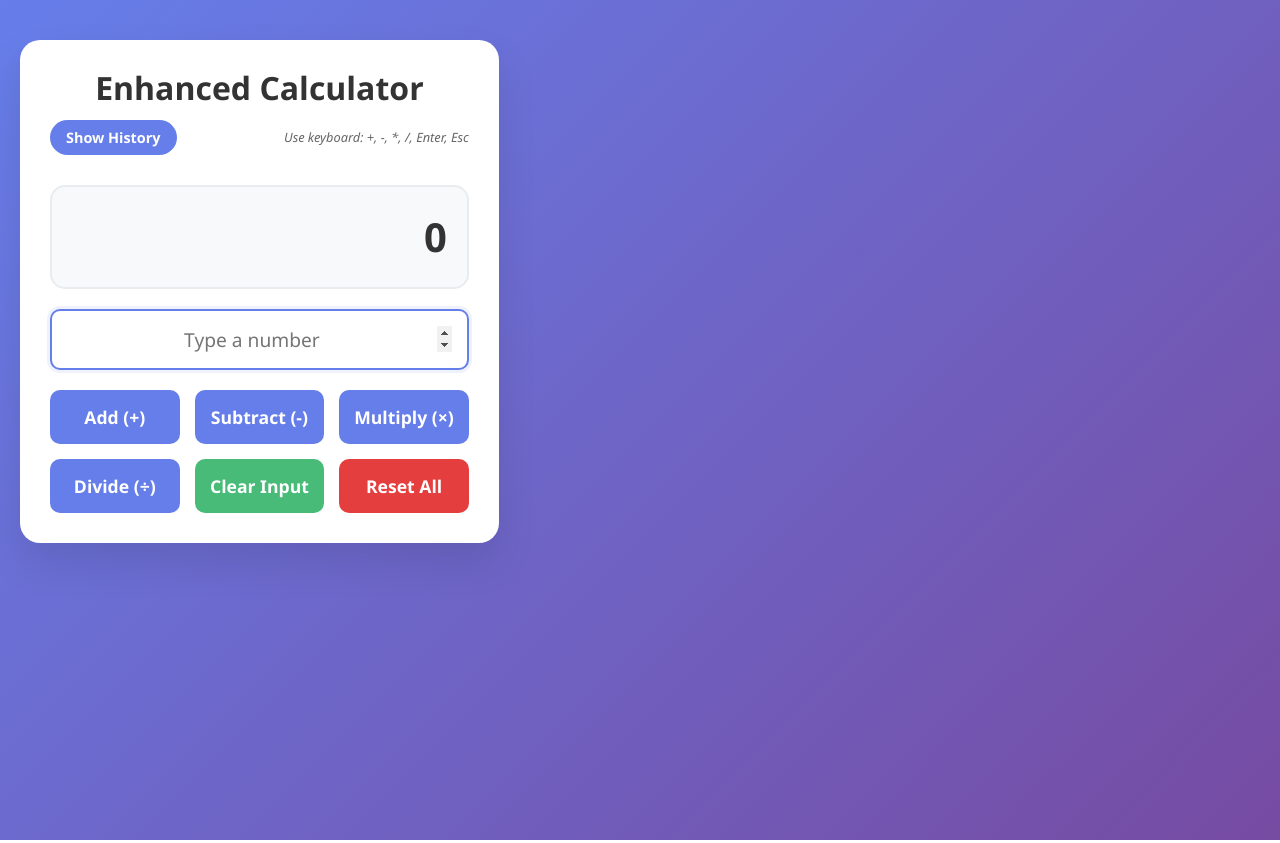
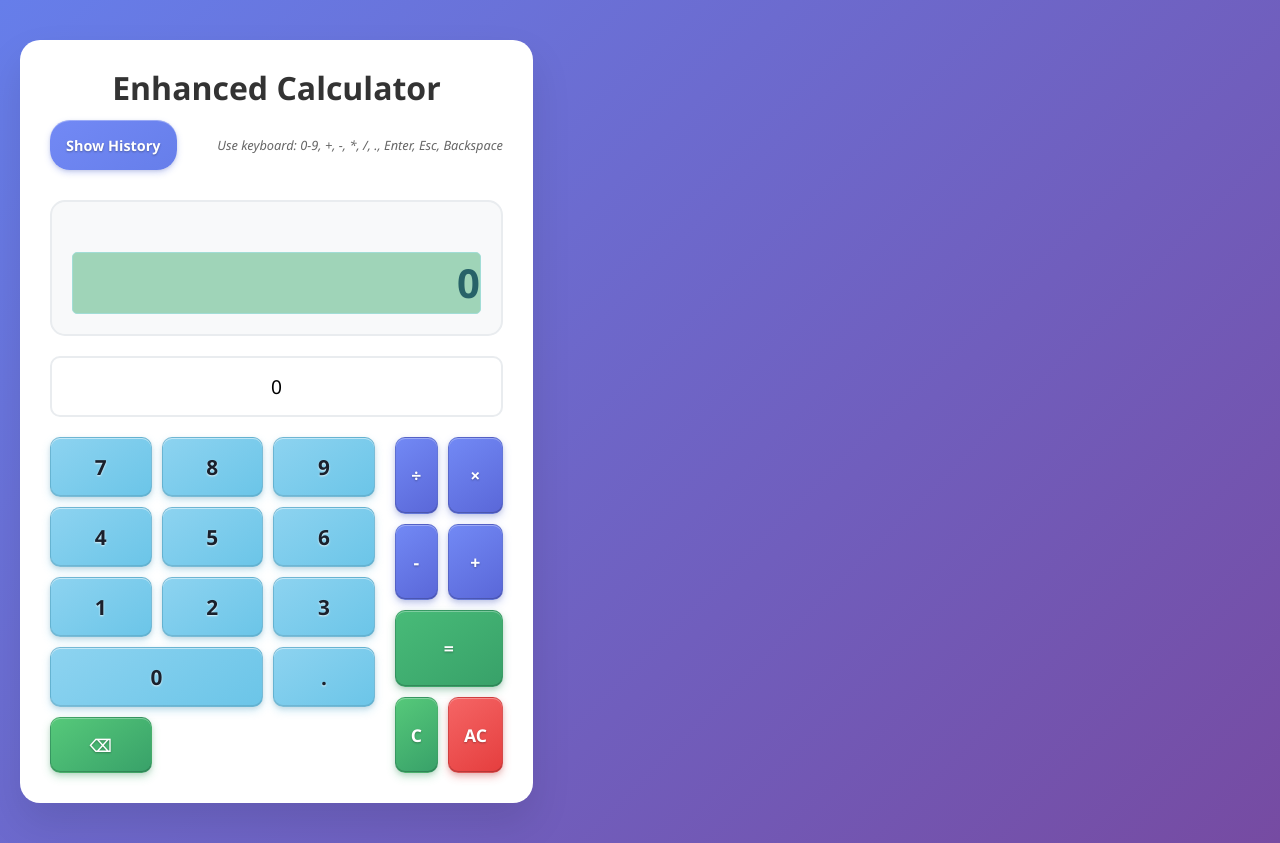
Before and after one commit to marlonmunoz/calculator_project, a React (Vite) app in the folder 50CALC/: page / in a window 1280 px wide. Built offline with nearby package versions, Linux system fonts and the light colour scheme.

Commit message:
layout and functionality changed, also display history is more clear

```diff
--- a/50CALC/src/App.css
+++ b/50CALC/src/App.css
@@ -59,19 +59,33 @@ body {
 }
 
 .history-toggle {
-  background: #667eea;
+  background: linear-gradient(145deg, #7289f5, #667eea);
   color: white;
   border: none;
   padding: 8px 16px;
   border-radius: 20px;
   cursor: pointer;
   font-size: 0.9rem;
-  transition: all 0.3s ease;
+  transition: all 0.2s ease;
+  text-shadow: 0 1px 2px rgba(0,0,0,0.3);
+  box-shadow:
+    0 3px 6px rgba(102, 126, 234, 0.3),
+    0 1px 3px rgba(0,0,0,0.1),
+    inset 0 1px 0 rgba(255,255,255,0.3);
 }
 
 .history-toggle:hover {
-  background: #5a67d8;
+  background: linear-gradient(145deg, #8095f7, #7289f5);
   transform: translateY(-2px);
+  box-shadow:
+    0 4px 8px rgba(102, 126, 234, 0.4),
+    0 2px 4px rgba(0,0,0,0.15),
+    inset 0 1px 0 rgba(255,255,255,0.4);
+}
+
+.history-toggle:active {
+  background: linear-gradient(145deg, #667eea, #5a67d8);
+  transform: translateY(0px);
 }
 
 .display {
@@ -86,7 +100,10 @@ body {
 .result {
   font-size: 2.5rem;
   font-weight: bold;
-  color: #333;
+  color: #276268;
+  background-color: #9fd4b8;
+  border-radius: 5px;
+  border: 1px solid rgb(161, 221, 214);
   margin: 0;
   min-height: 50px;
   display: flex;
@@ -111,6 +128,24 @@ body {
   box-shadow: 0 0 0 3px rgba(102, 126, 234, 0.1);
 }
 
+.calculator-grid {
+  display: grid;
+  grid-template-columns: 3fr 1fr;
+  gap: 20px;
+}
+
+.number-grid {
+  display: grid;
+  grid-template-columns: repeat(3, 1fr);
+  gap: 10px;
+}
+
+.operations-grid {
+  display: grid;
+  grid-template-columns: 1fr;
+  gap: 10px;
+}
+
 .button-grid {
   display: grid;
   grid-template-columns: repeat(3, 1fr);
@@ -123,39 +158,140 @@ button {
   border: none;
   border-radius: 10px;
   cursor: pointer;
-  transition: all 0.3s ease;
+  transition: all 0.2s ease;
   font-weight: 600;
+  min-height: 50px;
+  box-shadow:
+    0 4px 8px rgba(0,0,0,0.15),
+    0 2px 4px rgba(0,0,0,0.1),
+    inset 0 1px 0 rgba(255,255,255,0.3);
+  border: 1px solid rgba(0,0,0,0.1);
+  position: relative;
+}
+
+button:hover {
+  transform: translateY(-1px);
+  box-shadow:
+    0 6px 12px rgba(0,0,0,0.2),
+    0 3px 6px rgba(0,0,0,0.15),
+    inset 0 1px 0 rgba(255,255,255,0.4);
+}
+
+button:active {
+  transform: translateY(1px);
+  box-shadow:
+    0 2px 4px rgba(0,0,0,0.2),
+    0 1px 2px rgba(0,0,0,0.15),
+    inset 0 1px 3px rgba(0,0,0,0.2);
+}
+
+.number {
+  background: linear-gradient(145deg, #8dd3f0, #6bc5e8);
+  color: #1a202c;
+  border: 1px solid rgba(0,0,0,0.1);
+  font-size: 1.3rem;
+  font-weight: 700;
+  text-shadow: 0 1px 2px rgba(255,255,255,0.8);
+  box-shadow:
+    0 4px 8px rgba(107, 197, 232, 0.3),
+    0 2px 4px rgba(0,0,0,0.1),
+    inset 0 1px 0 rgba(255,255,255,0.5),
+    inset 0 -1px 0 rgba(0,0,0,0.1);
+}
+
+.number:hover {
+  background: linear-gradient(145deg, #a3ddf5, #7fceea);
+  transform: translateY(-2px);
+  box-shadow:
+    0 6px 12px rgba(107, 197, 232, 0.4),
+    0 3px 6px rgba(0,0,0,0.15),
+    inset 0 1px 0 rgba(255,255,255,0.6),
+    inset 0 -1px 0 rgba(0,0,0,0.1);
+}
+
+.number:active {
+  background: linear-gradient(145deg, #6bc5e8, #5bb8db);
+  transform: translateY(1px);
+}
+
+.number.zero {
+  grid-column: span 2;
 }
 
 .operator {
-  background: #667eea;
+  background: linear-gradient(145deg, #7289f5, #5a67d8);
   color: white;
+  text-shadow: 0 1px 2px rgba(0,0,0,0.3);
+  box-shadow:
+    0 4px 8px rgba(102, 126, 234, 0.3),
+    0 2px 4px rgba(0,0,0,0.1),
+    inset 0 1px 0 rgba(255,255,255,0.3),
+    inset 0 -1px 0 rgba(0,0,0,0.2);
 }
 
 .operator:hover {
-  background: #5a67d8;
+  background: linear-gradient(145deg, #8095f7, #6b78db);
   transform: translateY(-2px);
-  box-shadow: 0 5px 15px rgba(102, 126, 234, 0.3);
+  box-shadow:
+    0 6px 12px rgba(102, 126, 234, 0.4),
+    0 3px 6px rgba(0,0,0,0.15),
+    inset 0 1px 0 rgba(255,255,255,0.4),
+    inset 0 -1px 0 rgba(0,0,0,0.2);
+}
+
+.operator:active {
+  background: linear-gradient(145deg, #5a67d8, #4c63d2);
+  transform: translateY(1px);
 }
 
 .action {
-  background: #48bb78;
+  background: linear-gradient(145deg, #56c97a, #38a169);
   color: white;
+  text-shadow: 0 1px 2px rgba(0,0,0,0.3);
+  box-shadow:
+    0 4px 8px rgba(72, 187, 120, 0.3),
+    0 2px 4px rgba(0,0,0,0.1),
+    inset 0 1px 0 rgba(255,255,255,0.3),
+    inset 0 -1px 0 rgba(0,0,0,0.2);
 }
 
 .action:hover {
-  background: #38a169;
+  background: linear-gradient(145deg, #68d391, #48bb78);
   transform: translateY(-2px);
-  box-shadow: 0 5px 15px rgba(72, 187, 120, 0.3);
+  box-shadow:
+    0 6px 12px rgba(72, 187, 120, 0.4),
+    0 3px 6px rgba(0,0,0,0.15),
+    inset 0 1px 0 rgba(255,255,255,0.4),
+    inset 0 -1px 0 rgba(0,0,0,0.2);
+}
+
+.action:active {
+  background: linear-gradient(145deg, #38a169, #2f855a);
+  transform: translateY(1px);
 }
 
 .reset {
-  background: #e53e3e !important;
+  background: linear-gradient(145deg, #f56565, #e53e3e) !important;
+  text-shadow: 0 1px 2px rgba(0,0,0,0.3);
+  box-shadow:
+    0 4px 8px rgba(229, 62, 62, 0.3),
+    0 2px 4px rgba(0,0,0,0.1),
+    inset 0 1px 0 rgba(255,255,255,0.3),
+    inset 0 -1px 0 rgba(0,0,0,0.2) !important;
 }
 
 .reset:hover {
-  background: #c53030 !important;
-  box-shadow: 0 5px 15px rgba(229, 62, 62, 0.3);
+  background: linear-gradient(145deg, #fc8181, #f56565) !important;
+  box-shadow:
+    0 6px 12px rgba(229, 62, 62, 0.4),
+    0 3px 6px rgba(0,0,0,0.15),
+    inset 0 1px 0 rgba(255,255,255,0.4),
+    inset 0 -1px 0 rgba(0,0,0,0.2) !important;
+}
+
+.reset:active {
+  background: linear-gradient(145deg, #e53e3e, #c53030) !important;
+  transform: translateY(1px);
 }
 
 .history-panel {
@@ -183,19 +319,33 @@ button {
 }
 
 .clear-history {
-  background: #e53e3e;
+  background: linear-gradient(145deg, #f56565, #e53e3e);
   color: white;
   border: none;
   padding: 6px 12px;
   border-radius: 15px;
   cursor: pointer;
   font-size: 0.9rem;
-  transition: all 0.3s ease;
+  transition: all 0.2s ease;
+  text-shadow: 0 1px 2px rgba(0,0,0,0.3);
+  box-shadow:
+    0 3px 6px rgba(229, 62, 62, 0.3),
+    0 1px 3px rgba(0,0,0,0.1),
+    inset 0 1px 0 rgba(255,255,255,0.3);
 }
 
 .clear-history:hover {
-  background: #c53030;
+  background: linear-gradient(145deg, #fc8181, #f56565);
   transform: translateY(-1px);
+  box-shadow:
+    0 4px 8px rgba(229, 62, 62, 0.4),
+    0 2px 4px rgba(0,0,0,0.15),
+    inset 0 1px 0 rgba(255,255,255,0.4);
+}
+
+.clear-history:active {
+  background: linear-gradient(145deg, #e53e3e, #c53030);
+  transform: translateY(0px);
 }
 
 .history-list {
@@ -236,6 +386,39 @@ button {
   color: #666;
 }
 
+.operation-display {
+  font-size: 1rem;
+  color: #666;
+  margin-bottom: 10px;
+  min-height: 20px;
+  text-align: right;
+}
+
+.equals {
+  background: linear-gradient(145deg, #48bb78, #38a169) !important;
+  grid-column: span 2;
+  text-shadow: 0 1px 2px rgba(0,0,0,0.3);
+  box-shadow:
+    0 4px 8px rgba(56, 161, 105, 0.3),
+    0 2px 4px rgba(0,0,0,0.1),
+    inset 0 1px 0 rgba(255,255,255,0.3),
+    inset 0 -1px 0 rgba(0,0,0,0.2) !important;
+}
+
+.equals:hover {
+  background: linear-gradient(145deg, #68d391, #48bb78) !important;
+  box-shadow:
+    0 6px 12px rgba(56, 161, 105, 0.4),
+    0 3px 6px rgba(0,0,0,0.15),
+    inset 0 1px 0 rgba(255,255,255,0.4),
+    inset 0 -1px 0 rgba(0,0,0,0.2) !important;
+}
+
+.equals:active {
+  background: linear-gradient(145deg, #38a169, #2f855a) !important;
+  transform: translateY(1px);
+}
+
 @media (max-width: 768px) {
   .calculator-container {
     flex-direction: column;
@@ -252,7 +435,16 @@ button {
     justify-content: center;
   }
 
-  .button-grid {
-    grid-template-columns: repeat(2, 1fr);
+  .calculator-grid {
+    grid-template-columns: 1fr;
+    gap: 15px;
+  }
+
+  .number-grid {
+    grid-template-columns: repeat(3, 1fr);
+  }
+
+  .operations-grid {
+    grid-template-columns: repeat(3, 1fr);
   }
 }
--- a/50CALC/src/App.jsx
+++ b/50CALC/src/App.jsx
@@ -5,17 +5,18 @@ function App() {
   const inputRef = useRef(null);
   const resultRef = useRef(null);
   const [result, setResult] = useState(0);
+  const [currentInput, setCurrentInput] = useState('');
+  const [operation, setOperation] = useState('');
+  const [waitingForOperand, setWaitingForOperand] = useState(false);
   const [history, setHistory] = useState([]);
   const [showHistory, setShowHistory] = useState(false);
 
   // Add calculation to history
-  const addToHistory = (operation, inputValue, previousResult, newResult) => {
+  const addToHistory = (expression, calculationResult) => {
     const calculation = {
       id: Date.now(),
-      operation,
-      inputValue,
-      previousResult,
-      result: newResult,
+      expression,
+      result: calculationResult,
       timestamp: new Date().toLocaleTimeString()
     };
     setHistory(prev => [calculation, ...prev].slice(0, 10)); // Keep last 10 calculations
@@ -24,37 +25,49 @@ function App() {
   // Keyboard support
   useEffect(() => {
     const handleKeyPress = (e) => {
-      const inputValue = Number(inputRef.current?.value || 0);
+      // Handle number keys
+      if (e.key >= '0' && e.key <= '9') {
+        appendNumber(e.key);
+        return;
+      }
 
       switch(e.key) {
         case '+':
-        case '=':
           e.preventDefault();
-          plus(e);
+          setOperator('+');
           break;
         case '-':
           e.preventDefault();
-          minus(e);
+          setOperator('-');
           break;
         case '*':
           e.preventDefault();
-          times(e);
+          setOperator('×');
           break;
         case '/':
           e.preventDefault();
-          divide(e);
+          setOperator('÷');
+          break;
+        case '=':
+        case 'Enter':
+          e.preventDefault();
+          calculate();
+          break;
+        case '.':
+          e.preventDefault();
+          appendDecimal();
+          break;
+        case 'Backspace':
+          e.preventDefault();
+          backspace();
           break;
         case 'Escape':
           e.preventDefault();
-          resetResult(e);
+          resetAll();
           break;
         case 'Delete':
           e.preventDefault();
-          resetInput(e);
-          break;
-        case 'Enter':
-          e.preventDefault();
-          plus(e);
+          clearInput();
           break;
       }
     };
@@ -63,65 +76,101 @@ function App() {
     return () => document.removeEventListener('keydown', handleKeyPress);
   }, []);
 
-  function plus(e) {
-    e.preventDefault();
-    const inputValue = Number(inputRef.current.value);
-    if (isNaN(inputValue)) return;
+  // Calculator functions
+  function appendNumber(num) {
+    if (waitingForOperand) {
+      setCurrentInput(num);
+      setWaitingForOperand(false);
+    } else {
+      setCurrentInput(currentInput === '0' ? num : currentInput + num);
+    }
+    inputRef.current.value = currentInput === '0' ? num : currentInput + num;
+  }
 
-    const newResult = result + inputValue;
-    addToHistory('+', inputValue, result, newResult);
-    setResult(newResult);
-    inputRef.current.value = "";
-  };
+  function appendDecimal() {
+    if (waitingForOperand) {
+      setCurrentInput('0.');
+      setWaitingForOperand(false);
+    } else if (currentInput.indexOf('.') === -1) {
+      setCurrentInput(currentInput + '.');
+    }
+    inputRef.current.value = currentInput.indexOf('.') === -1 ? currentInput + '.' : currentInput;
+  }
 
-  function minus(e) {
-    e.preventDefault();
-    const inputValue = Number(inputRef.current.value);
-    if (isNaN(inputValue)) return;
+  function backspace() {
+    if (currentInput.length > 1) {
+      const newInput = currentInput.slice(0, -1);
+      setCurrentInput(newInput);
+      inputRef.current.value = newInput;
+    } else {
+      setCurrentInput('0');
+      inputRef.current.value = '0';
+    }
+  }
 
-    const newResult = result - inputValue;
-    addToHistory('-', inputValue, result, newResult);
-    setResult(newResult);
-    inputRef.current.value = "";
-  };
+  function clearInput() {
+    setCurrentInput('0');
+    inputRef.current.value = '0';
+  }
 
-  function times(e) {
-    e.preventDefault();
-    const inputValue = Number(inputRef.current.value);
-    if (isNaN(inputValue)) return;
+  function resetAll() {
+    setResult(0);
+    setCurrentInput('0');
+    setOperation('');
+    setWaitingForOperand(false);
+    inputRef.current.value = '0';
+  }
 
-    const newResult = result * inputValue;
-    addToHistory('×', inputValue, result, newResult);
-    setResult(newResult);
-    inputRef.current.value = "";
-  };
+  function setOperator(nextOperation) {
+    const inputValue = parseFloat(currentInput);
 
-  function divide(e) {
-    e.preventDefault();
-    const inputValue = Number(inputRef.current.value);
-    if (isNaN(inputValue)) return;
+    if (result === 0) {
+      setResult(inputValue);
+    } else if (operation) {
+      const currentResult = result || 0;
+      const calculationResult = performCalculation(currentResult, inputValue, operation);
 
-    if(inputValue === 0) {
-      alert("Cannot divide by 0");
-      return;
+      setResult(calculationResult);
     }
 
-    const newResult = result / inputValue;
-    addToHistory('÷', inputValue, result, newResult);
-    setResult(newResult);
-    inputRef.current.value = "";
-  };
+    setWaitingForOperand(true);
+    setOperation(nextOperation);
+  }
 
-  function resetInput(e) {
-    e.preventDefault();
-    inputRef.current.value = "";
-  };
+  function calculate() {
+    const inputValue = parseFloat(currentInput);
 
-  function resetResult(e) {
-    e.preventDefault();
-    setResult(0);
-    setHistory([]);
-  };
+    if (result !== 0 && operation) {
+      const calculationResult = performCalculation(result, inputValue, operation);
+      const expression = `${result} ${operation} ${inputValue}`;
+
+      addToHistory(expression, calculationResult);
+      setResult(calculationResult);
+      setOperation('');
+      setCurrentInput(calculationResult.toString());
+      setWaitingForOperand(true);
+      inputRef.current.value = calculationResult.toString();
+    }
+  }
+
+  function performCalculation(firstOperand, secondOperand, operation) {
+    switch (operation) {
+      case '+':
+        return firstOperand + secondOperand;
+      case '-':
+        return firstOperand - secondOperand;
+      case '×':
+        return firstOperand * secondOperand;
+      case '÷':
+        if (secondOperand === 0) {
+          alert("Cannot divide by 0");
+          return firstOperand;
+        }
+        return firstOperand / secondOperand;
+      default:
+        return secondOperand;
+    }
+  }
 
   function clearHistory() {
     setHistory([]);
@@ -141,33 +190,61 @@ function App() {
               <button className="history-toggle" onClick={toggleHistory}>
                 {showHistory ? 'Hide History' : 'Show History'}
               </button>
-              <span className="keyboard-hint">Use keyboard: +, -, *, /, Enter, Esc</span>
+              <span className="keyboard-hint">Use keyboard: 0-9, +, -, *, /, ., Enter, Esc, Backspace</span>
             </div>
           </div>
 
           <form>
             <div className="display">
+              <div className="operation-display">
+                {result !== 0 && operation ? `${result} ${operation}` : ''}
+              </div>
               <p ref={resultRef} className="result">
-                {result}
+                {currentInput || '0'}
               </p>
             </div>
 
             <input
-              pattern='[0-9]'
+              id="calculator-input"
+              name="calculator-input"
               ref={inputRef}
-              type="number"
-              placeholder='Type a number'
+              type="text"
+              value={currentInput || '0'}
               className="input-field"
-              autoFocus
+              readOnly
+              autoComplete="off"
             />
 
-            <div className="button-grid">
-              <button onClick={plus} className="operator">Add (+)</button>
-              <button onClick={minus} className="operator">Subtract (-)</button>
-              <button onClick={times} className="operator">Multiply (×)</button>
-              <button onClick={divide} className="operator">Divide (÷)</button>
-              <button onClick={resetInput} className="action">Clear Input</button>
-              <button onClick={resetResult} className="action reset">Reset All</button>
+            <div className="calculator-grid">
+              {/* Number pad */}
+              <div className="number-grid">
+                <button type="button" onClick={() => appendNumber('7')} className="number">7</button>
+                <button type="button" onClick={() => appendNumber('8')} className="number">8</button>
+                <button type="button" onClick={() => appendNumber('9')} className="number">9</button>
+
+                <button type="button" onClick={() => appendNumber('4')} className="number">4</button>
+                <button type="button" onClick={() => appendNumber('5')} className="number">5</button>
+                <button type="button" onClick={() => appendNumber('6')} className="number">6</button>
+
+                <button type="button" onClick={() => appendNumber('1')} className="number">1</button>
+                <button type="button" onClick={() => appendNumber('2')} className="number">2</button>
+                <button type="button" onClick={() => appendNumber('3')} className="number">3</button>
+
+                <button type="button" onClick={() => appendNumber('0')} className="number zero">0</button>
+                <button type="button" onClick={appendDecimal} className="number">.</button>
+                <button type="button" onClick={backspace} className="action">⌫</button>
+              </div>
+
+              {/* Operations */}
+              <div className="operations-grid">
+                <button type="button" onClick={() => setOperator('÷')} className="operator">÷</button>
+                <button type="button" onClick={() => setOperator('×')} className="operator">×</button>
+                <button type="button" onClick={() => setOperator('-')} className="operator">-</button>
+                <button type="button" onClick={() => setOperator('+')} className="operator">+</button>
+                <button type="button" onClick={calculate} className="operator equals">=</button>
+                <button type="button" onClick={clearInput} className="action">C</button>
+                <button type="button" onClick={resetAll} className="action reset">AC</button>
+              </div>
             </div>
           </form>
         </div>
@@ -185,7 +262,7 @@ function App() {
                 history.map((calc) => (
                   <div key={calc.id} className="history-item">
                     <div className="calculation">
-                      {calc.previousResult} {calc.operation} {calc.inputValue} = {calc.result}
+                      {calc.expression} = {calc.result}
                     </div>
                     <div className="timestamp">{calc.timestamp}</div>
                   </div>
```
